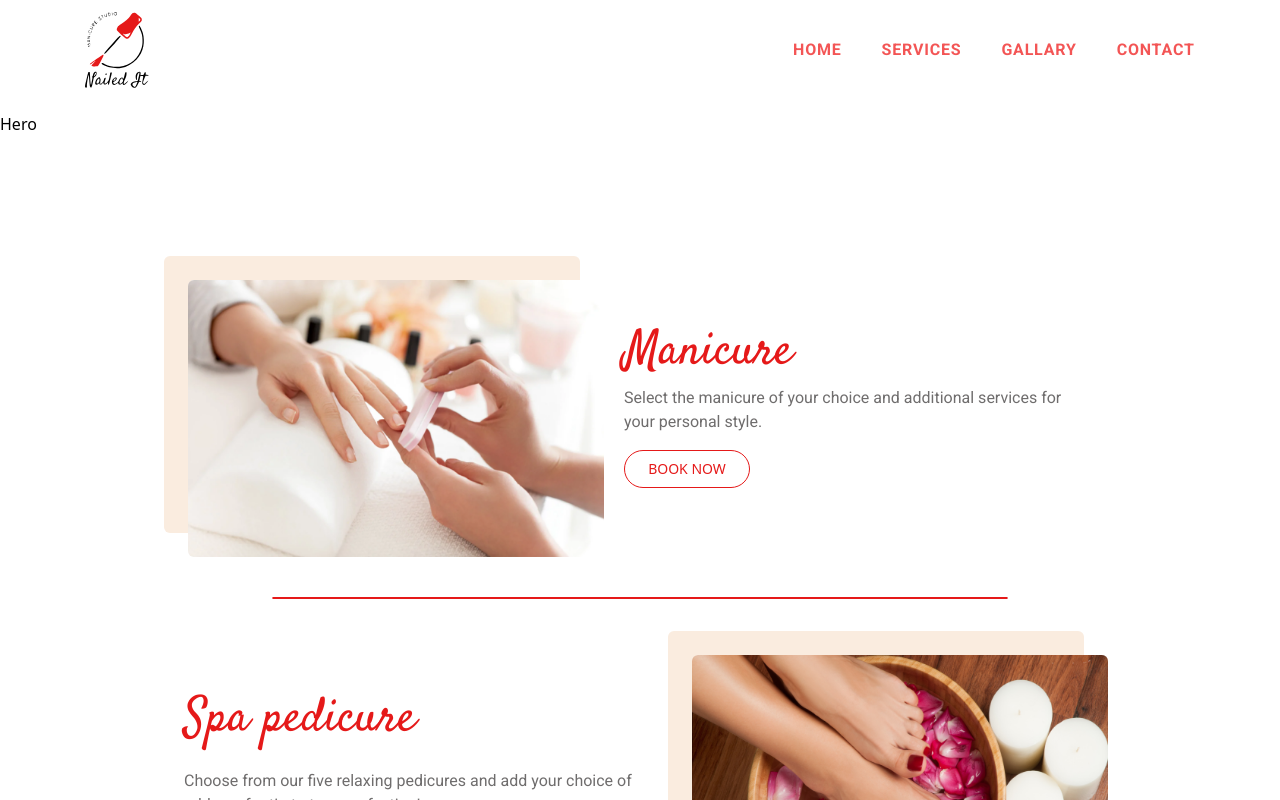
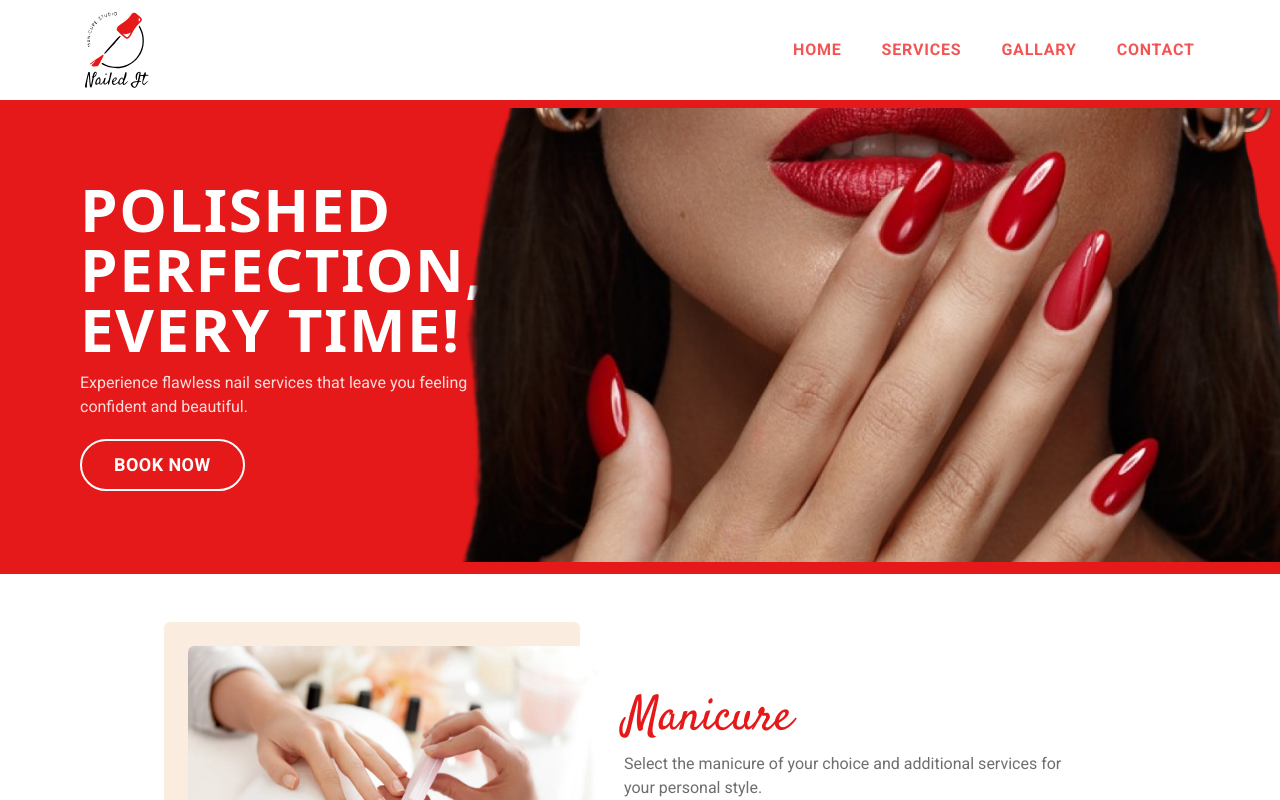
Before and after one commit to klassno3/nail-studio, a React (Create React App) app: page / in a window 1280 px wide. Shown: the top 800 px of the page. Built offline with nearby package versions, Linux system fonts and the light colour scheme.

Commit message:
finished with hero section

```diff
--- a/src/components/Hero.jsx
+++ b/src/components/Hero.jsx
@@ -1,9 +1,26 @@
 import React from 'react'
-
+import { Link } from 'react-router-dom'
+import HeroPic from "../assets/images/hero.jpg"
 const Hero = () => {
   return (
-    <div id="hero" className="py-28">
-      Hero
+    <div id="hero" className="pt-24 mb-10 bg-accentRed-dark text-white">
+      <div className="flex flex-col md:flex-row justify-between items-center">
+        <div className="pl-7 md:pl-10 lg:pl-20  lg:w-1/3 flex flex-col items-start gap-3 md:gap-5 lg:gap-5 py-[83px]">
+          <div className="flex flex-col gap-3">
+
+          <h1 className="uppercase text-2xl leading-12 md:text-3xl lg:text-4xl xl:text-6xl font-bold tracking-wide ">
+            Polished Perfection, Every Time!
+          </h1>
+          <p className="font-roboto text-white/85 text-sm md:text-base">Experience flawless nail services that leave you feeling confident and beautiful.</p>
+          </div>
+          <Link to='/book-now' className='hover:scale-105 transition-all duration-500 uppercase tracking-wide border-2 lg:text-lg font-roboto font-semibold border-white rounded-full px-8 py-2.5 '>
+            Book Now
+          </Link>
+        </div>
+        <div className="flex justify-end">
+          <img src={HeroPic} alt="Hero pic" className="w-[96%]" />
+        </div>
+    </div>
     </div>
   )
 }
```
Also changed, not shown: src/assets/images/hero.jpg.
